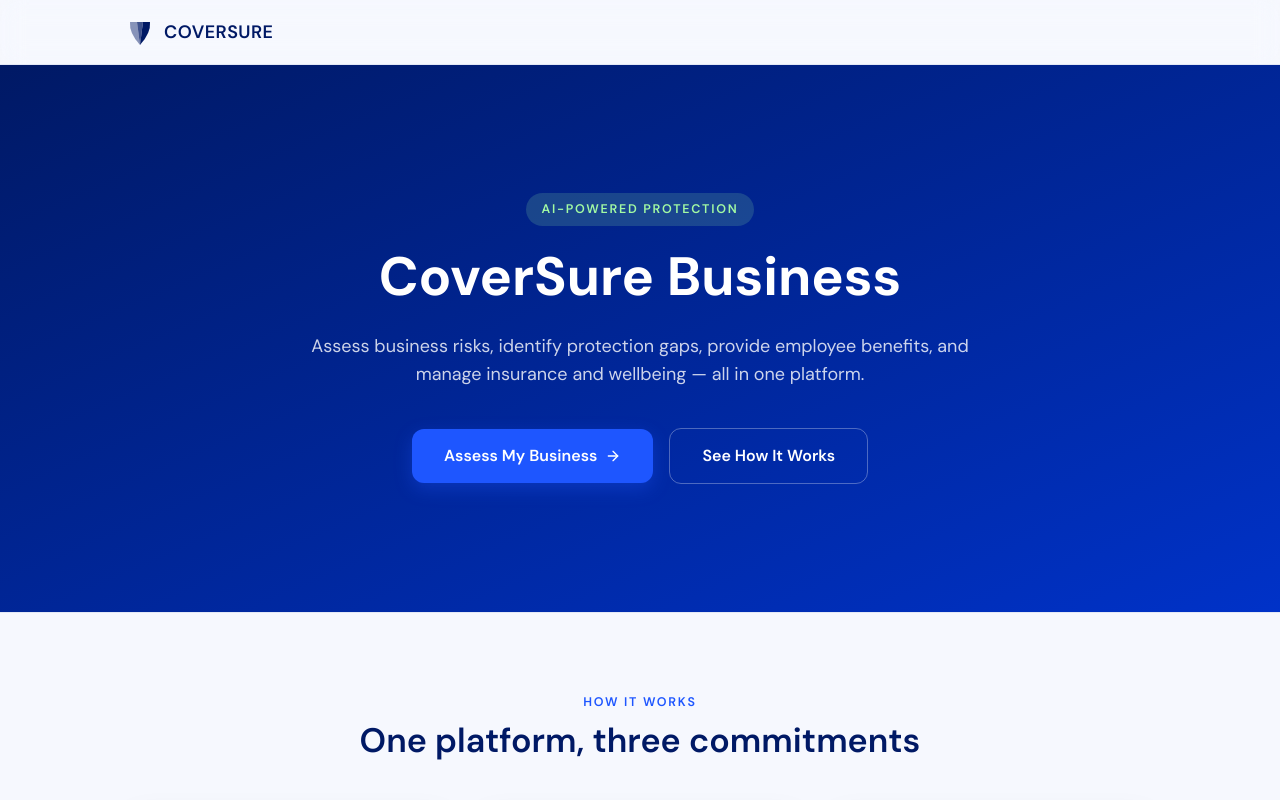
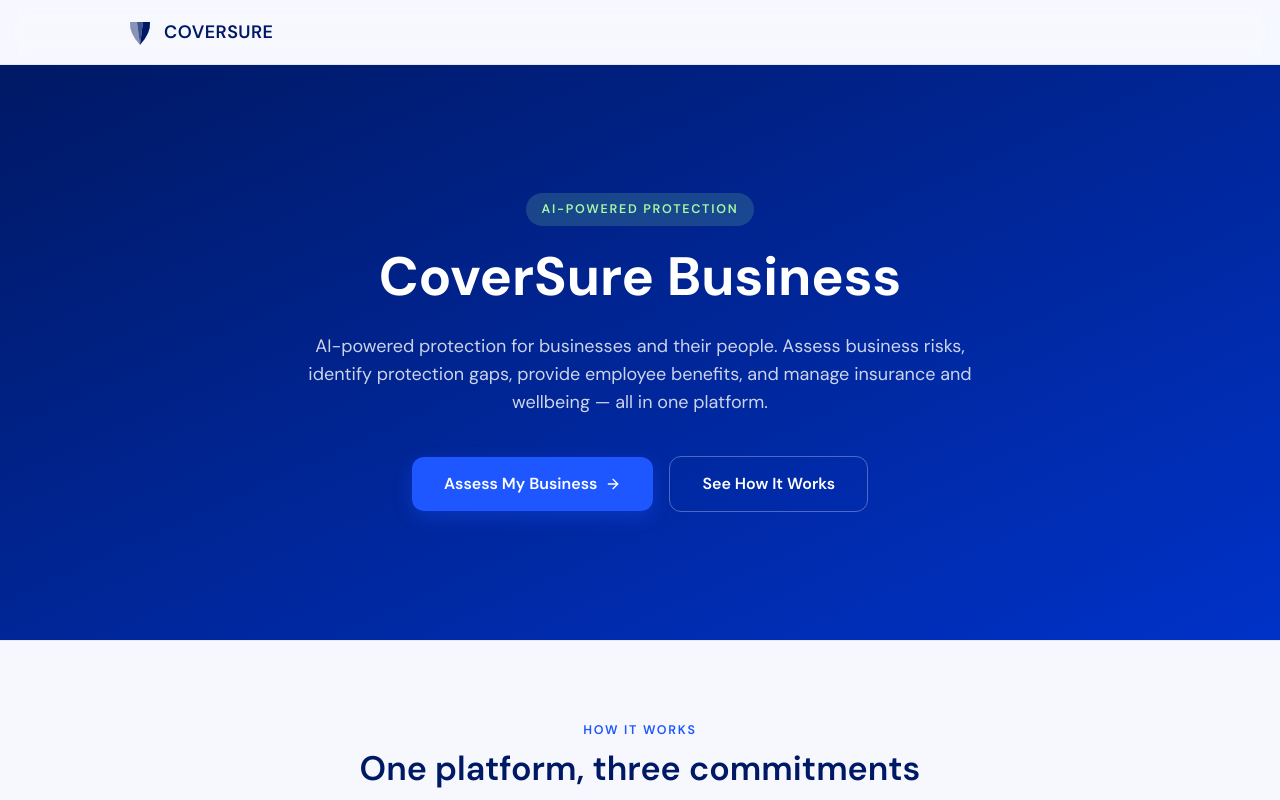
Before and after one commit to HBKRohan1981/coversure-business, a Next.js app: page / in a window 1280 px wide. Shown: the top 800 px of the page. Built offline with nearby package versions, Linux system fonts and the light colour scheme.

Commit message:
fix(redesign): restore full hero tagline; widen onboarding form to 640px

```diff
--- a/src/app/onboarding/layout.tsx
+++ b/src/app/onboarding/layout.tsx
@@ -77,7 +77,7 @@
       </div>
 
       <main className="flex flex-1 justify-center px-6 py-12 md:py-16">
-        <div className="w-full max-w-xl">{children}</div>
+        <div className="w-full max-w-[640px]">{children}</div>
       </main>
     </div>
   );
--- a/src/app/page.tsx
+++ b/src/app/page.tsx
@@ -71,8 +71,9 @@
             transition={{ duration: 0.5, ease: "easeOut", delay: 0.16 }}
             className="mt-6 max-w-2xl text-base text-white/80 sm:text-lg"
           >
-            Assess business risks, identify protection gaps, provide employee
-            benefits, and manage insurance and wellbeing — all in one platform.
+            AI-powered protection for businesses and their people. Assess
+            business risks, identify protection gaps, provide employee benefits,
+            and manage insurance and wellbeing — all in one platform.
           </motion.p>
 
           <motion.div
```
